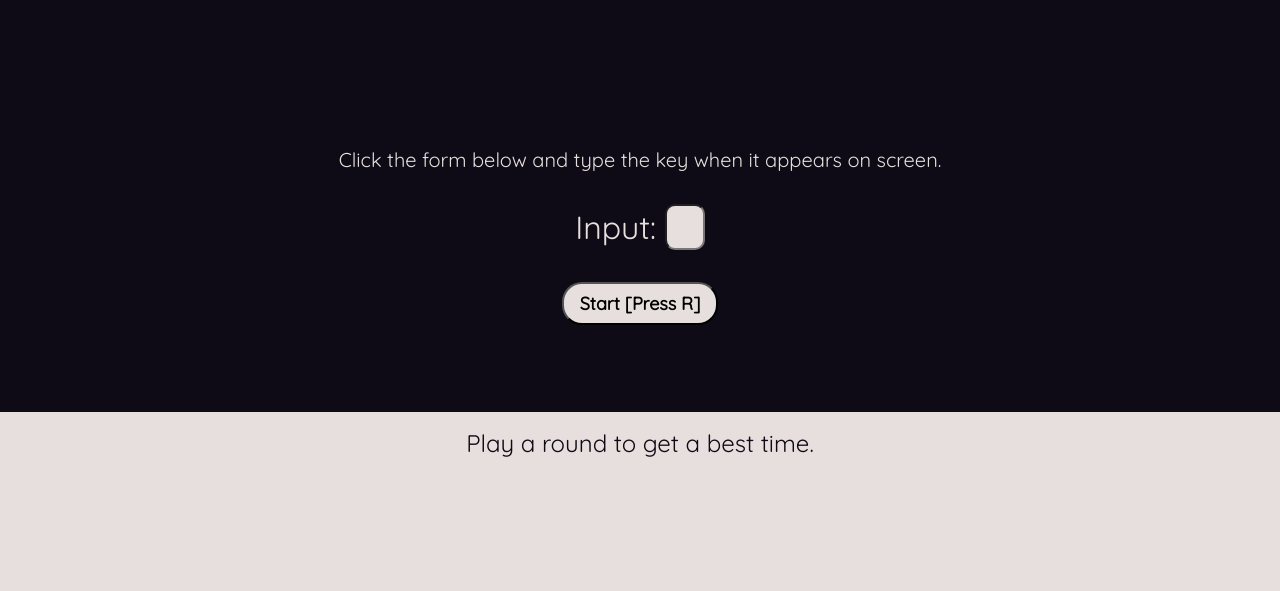
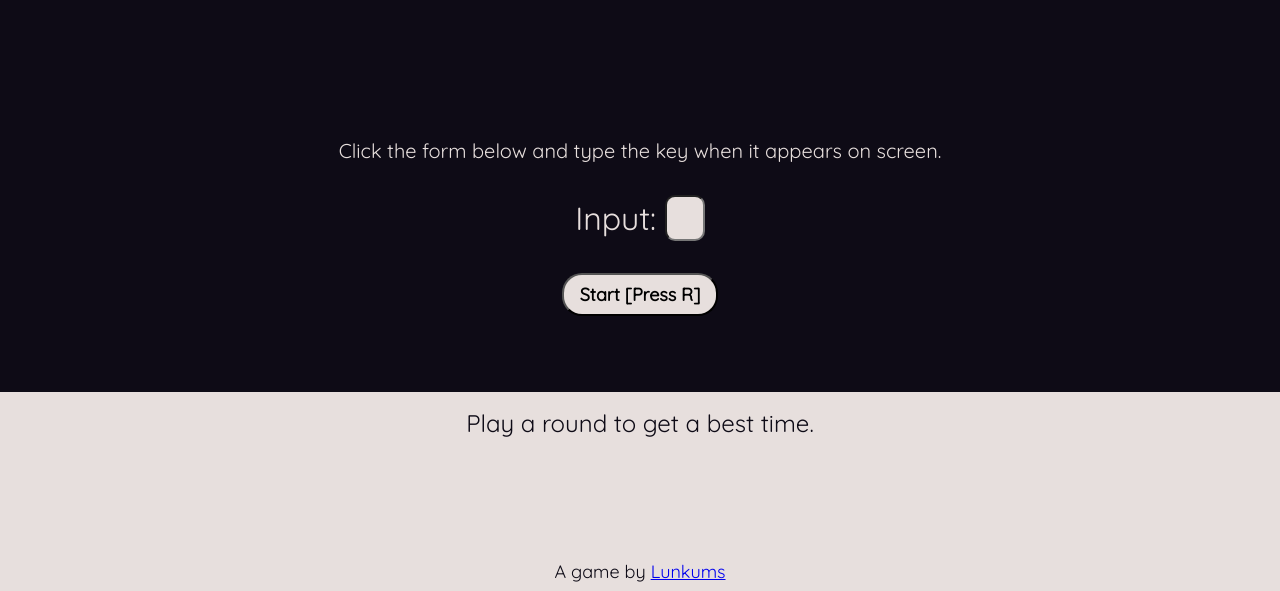
Before and after one commit to lunkums/Reaxion, a plain HTML site: page index.html in a window 1280 px wide. Shown: the part 209-800 px from the top of the page. Drawn offline with Linux system fonts and the light colour scheme.

Commit message:
Add footer

```diff
--- a/index.html
+++ b/index.html
@@ -31,4 +31,8 @@
     <script src="script.js"></script>
 </body>
 
+<footer>
+    A game by <a href="https://github.com/lunkums/">Lunkums</a>
+</footer>
+
 </html>
--- a/style.css
+++ b/style.css
@@ -75,7 +75,8 @@ input[type="text"] {
 
 #restart,
 #start,
-.bottom-half {
+.bottom-half,
+footer {
   background-color: #e7dfdd;
 }
 
@@ -88,3 +89,10 @@ input[type="text"] {
   font-size: x-large;
   color: #0e0b16;
 }
+
+footer {
+  color: #0e0b16;
+  text-align: center;
+  font-size: large;
+  padding: 8px;
+}
```
